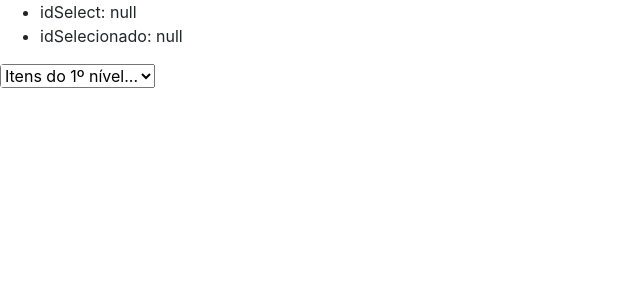
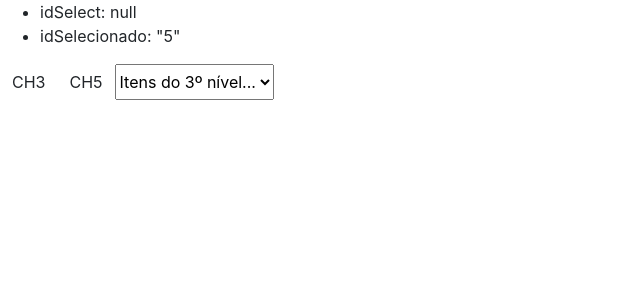
Before and after one commit to antoineelmallah/angular-input-tree-select, an Angular app: page / in a window 1280 px wide. Shown: the top 300 px of the page, without its empty margins (0-640 px from the left). Built offline with nearby package versions, Linux system fonts and the light colour scheme.

Commit message:
2 files modified

```diff
--- a/src/app/app.component.ts
+++ b/src/app/app.component.ts
@@ -36,17 +36,22 @@ export class AppComponent implements OnInit {
 
   ngOnInit() {
     this.form = this.formBuilder.group({
-      assuntoPaiId: [null, []],
+      assuntoPaiId: ['5', []],
     });
   }
 
   get datasource(): IDatasource {
     return {
-      getNoComFilhos: (id: any) => {
+      getNoComFilhosEPais: (id: any) => {
         console.log('Executou getNoComFilhos');
+        const result = [];
         const no = this.getNo(id);
         this.popularFilhos(no);
-        return of(no);
+        result.push(no);
+        const pais = this.getPais(no.id)
+          .map(a => this.assuntoParaNoHierarquia(a));
+        result.push(...pais);
+        return of(result);
       },
       getPrimeiroNivel: () => {
         console.log('Executou getPrimeiroNivel');
@@ -60,6 +65,17 @@ export class AppComponent implements OnInit {
         return of(true);
       }
     };
+  }
+
+  private getPais(id: string): IAssunto[] {
+    const lista = [];
+    let assuntoCorrente = this._assuntos.find(a => a.id === id);
+    while (assuntoCorrente.idPai) {
+      const pai = this._assuntos.find(a => a.id === assuntoCorrente.idPai);
+      lista.push(pai);
+      assuntoCorrente = pai;
+    }
+    return lista;
   }
 
   private popularFilhos(no: INoHierarquia): void {
--- a/src/app/input-tree-select/input-tree-select.component.ts
+++ b/src/app/input-tree-select/input-tree-select.component.ts
@@ -140,8 +140,10 @@ export class InputTreeSelectComponent implements ControlValueAccessor, AfterView
   writeValue(id: string): void {
     this.idSelecionado = id;
     if (id) {
-      this.datasource.getNoComFilhos(id).subscribe(no => {
-        this.noSelecionado = no;
+      this.datasource.getNoComFilhosEPais(id).subscribe(nos => {
+        this.adicionarAoCache(nos);
+        const no = nos.reduce((ant, corr, idx) => ant.nivel > corr.nivel ? ant : corr);
+        this.noSelecionado = this.getCachePorId(no.id);
       });
     }
   }
@@ -171,7 +173,7 @@ export interface INoHierarquia {
 }
 
 export interface IDatasource {
-  getNoComFilhos(id: string): Observable<INoHierarquia>;
+  getNoComFilhosEPais(id: string): Observable<INoHierarquia[]>;
   getPrimeiroNivel(): Observable<INoHierarquia[]>;
   popularFilhos(no: INoHierarquia): Observable<boolean>;
 }
```
